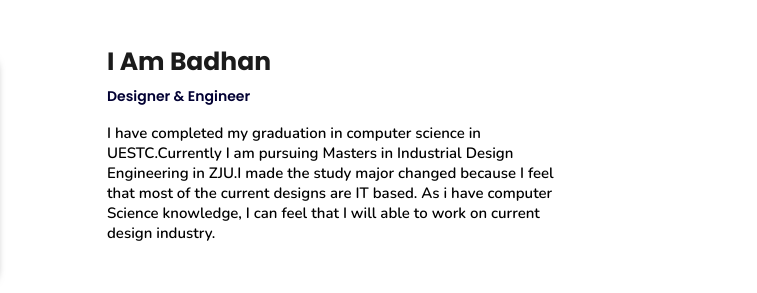
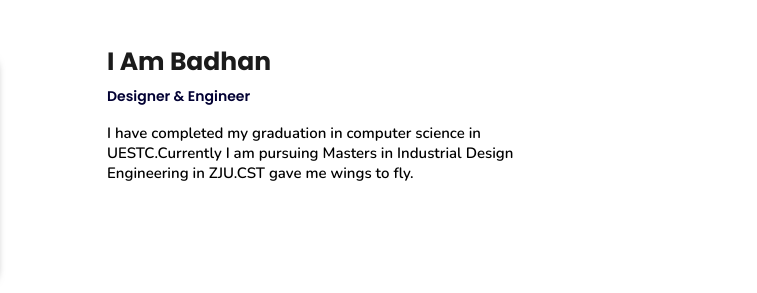
Before and after one commit to nahidbadhon/badhonspage, a plain HTML site: page index.html in a window 1280 px wide. Shown: the part 900-1193 px from the top of the page, 523-1280 px from the left. Drawn offline with nearby package versions, Linux system fonts and the light colour scheme.

Commit message:
about me

```diff
--- a/index.html
+++ b/index.html
@@ -190,7 +190,7 @@
         <h3 data-translate="aboutMeContent">I am Badhan</h3>
         <span class="tag" data-translate="aboutMeTag">Designer & Engineer</span>
 
-        <p data-translate="aboutMeDescription">I have completed my graduation in computer science in UESTC.Currently I am pursuing Masters in Industrial Design Engineering in ZJU.I made the study major changed because I feel that most of the current designs are IT based. As i have computer Science knowledge, I can feel that I will able to work on current design industry.</p>
+        <p data-translate="aboutMeDescription">I have completed my graduation in computer science in UESTC.Currently I am pursuing Masters in Industrial Design Engineering in ZJU.CST gave me wings to fly.</p>
 
         <div class="box-container">
         </div>
```
